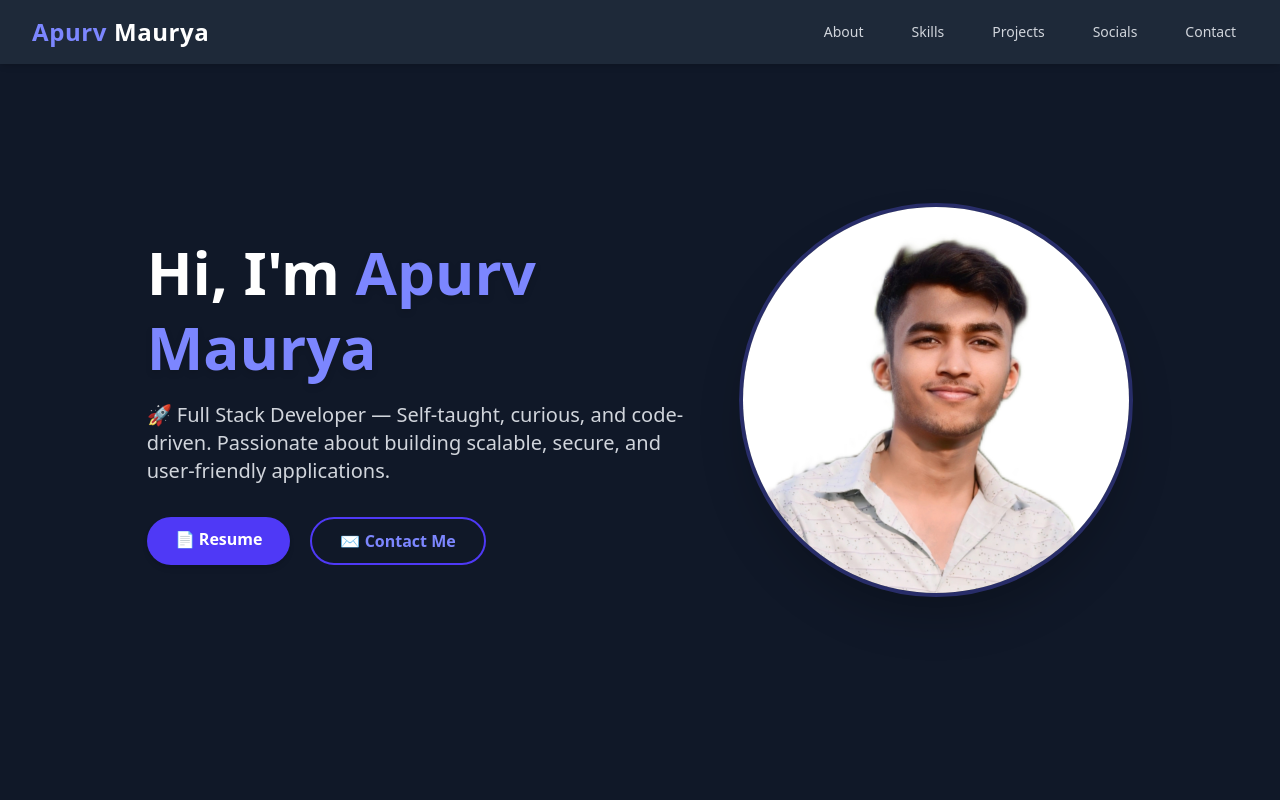
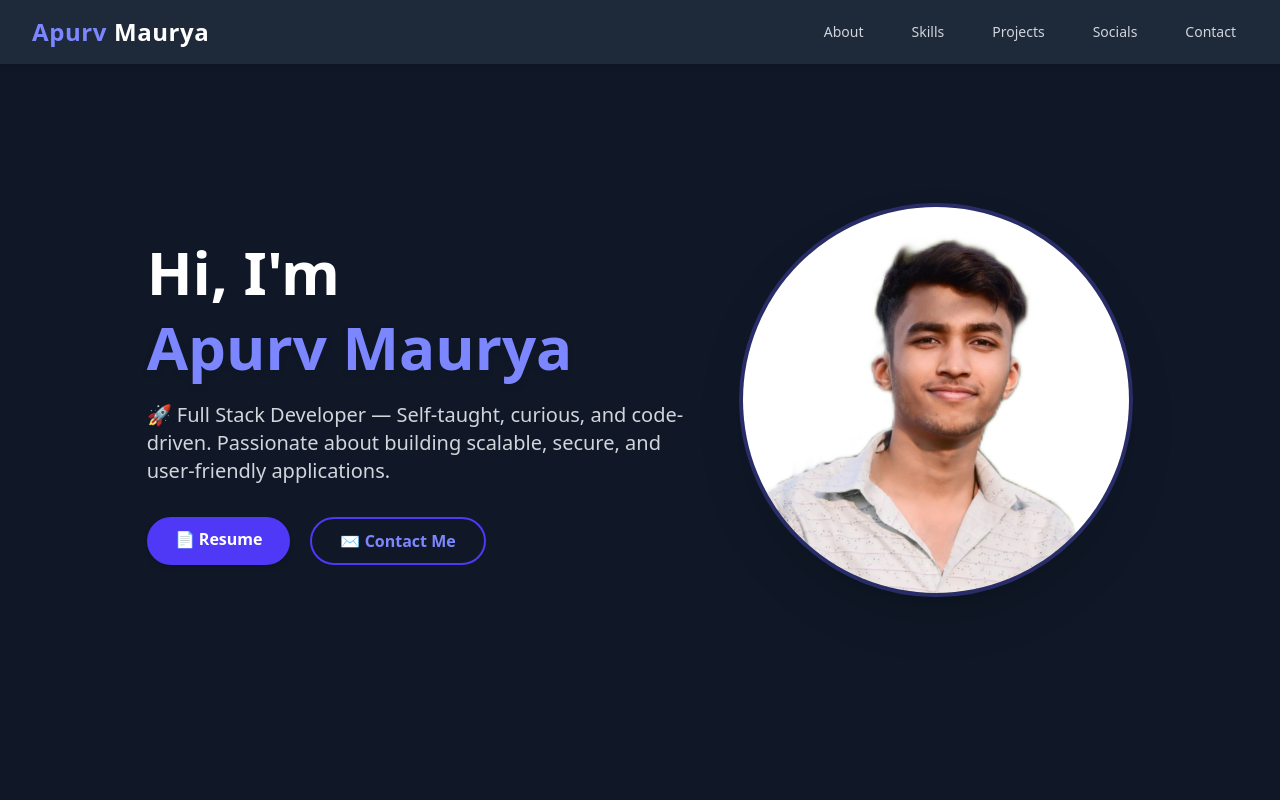
Before and after one commit to gitApurv/My-Portfolio, a Next.js app: page / in a window 1280 px wide. Shown: the top 800 px of the page. Built offline with nearby package versions, Linux system fonts and the light colour scheme.

Commit message:
Final Commit

```diff
--- a/src/app/components/Hero.tsx
+++ b/src/app/components/Hero.tsx
@@ -5,12 +5,14 @@ const Hero: React.FC = () => {
   return (
     <section
       id="hero"
-      className="flex flex-col md:flex-row items-center justify-center min-h-screen bg-gray-900 px-6 lg:px-12"
+      className="flex flex-col md:flex-row items-center justify-center min-h-screen bg-gray-900 px-6 lg:px-12 py-20"
     >
       <div className="md:w-1/2 md:pr-12 text-center md:text-left">
         <h1 className="text-4xl sm:text-5xl lg:text-6xl font-extrabold text-white leading-tight">
           Hi, I'm{" "}
-          <span className="text-indigo-400 drop-shadow-md">Apurv Maurya</span>
+          <span className="inline-block text-indigo-400 drop-shadow-md">
+            Apurv Maurya
+          </span>
         </h1>
         <p className="mt-4 text-lg sm:text-xl text-gray-300 max-w-xl mx-auto md:mx-0">
           🚀 Full Stack Developer — Self-taught, curious, and code-driven.
```
Also changed, not shown: 1 other file (tests, documents, lock files or other folders).
